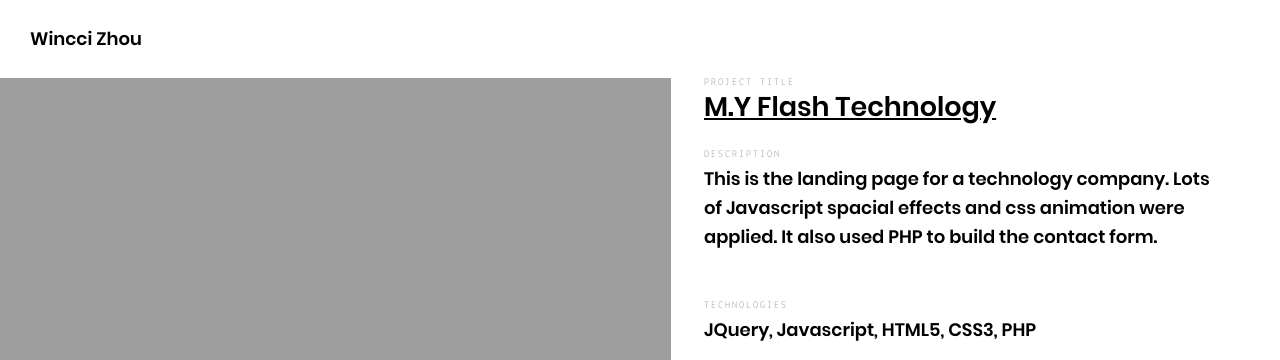
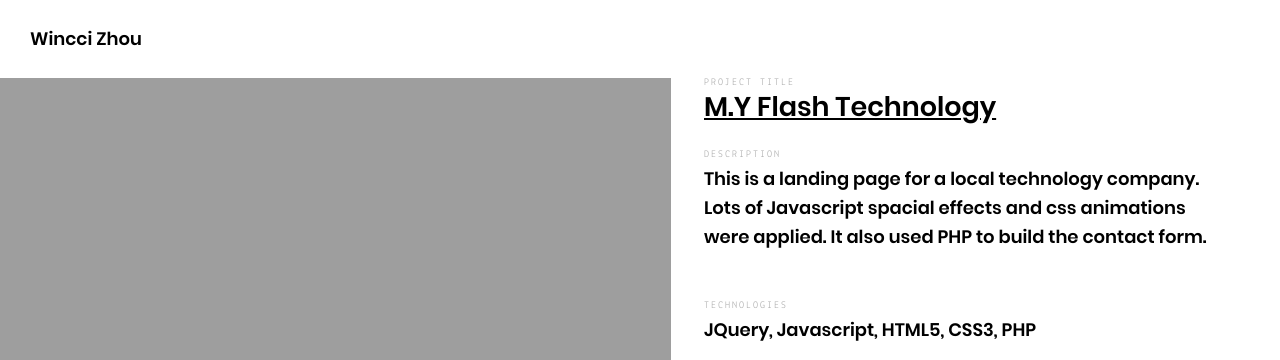
Before and after one commit to WincciChow/WincciChow.github.io, a Jekyll site: the page built from _posts/projects/2017-04-05-myflash.md, in a window 1280 px wide. Shown: the top 360 px of the page. Built offline with Jekyll 4.4.1, drawn with Linux system fonts in a browser that asks for light colours.

Commit message:
add descriptions

```diff
--- a/_posts/projects/2017-04-05-myflash.md
+++ b/_posts/projects/2017-04-05-myflash.md
@@ -33,5 +33,5 @@
     alt: "Aqua Pineapple website on a desktop device"
 
 ---
-<p>This is the landing page for a technology company. Lots of Javascript spacial effects and css animation were applied.
+<p>This is a landing page for a local technology company. Lots of Javascript spacial effects and css animations were applied.
 It also used PHP to build the contact form.</p>
```
Also changed, not shown: other parts of _posts/projects/2017-04-05-myflash.md (+1 -1 lines), 2 other files.
